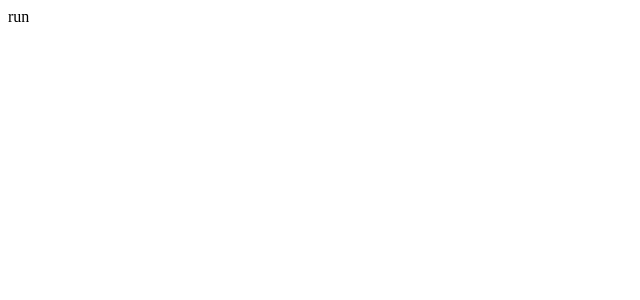
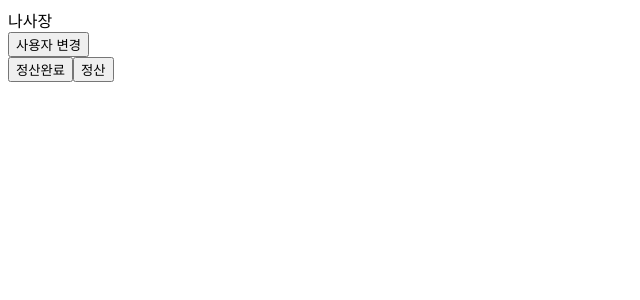
Before and after one commit to By-hoon/playdonut-vending-machine, a React (Create React App) app: page / in a window 1280 px wide. Both pictures are taken after a click on the button "설정 완료". Shown: the top 300 px of the page, without its empty margins (0-640 px from the left). Built offline with nearby package versions, Linux system fonts and the light colour scheme.

Commit message:
feat: 사용자 변경, 필요 UI 구현

```diff
--- a/src/components/VendingMachine.js
+++ b/src/components/VendingMachine.js
@@ -1,10 +1,12 @@
 import { useState, useEffect } from "react";
+import useUsers from "../hooks/useUsers";
+import Product from "./Product";
 import ProductForm from "./ProductForm";
-import Product from "./Product";
 
 const VendingMachine = () => {
   const [step, setStep] = useState("setting");
   const [products, setProducts] = useState([]);
+  const { users, setUsers, currentUser, appear, appearChanger, userChange } = useUsers();
 
   const saveProducts = () => {
     setStep("running");
@@ -37,8 +39,16 @@ const VendingMachine = () => {
       }
       case "running": {
         return (
-          <div>run</div>
-          // 각 사용자 별 자판기 사용 기능
+          <>
+            {currentUser.name === "나사장" ? (
+              <div className="owner-menus__container">
+                <button>정산완료</button>
+                <button>정산</button>
+              </div>
+            ) : (
+              <div className="user-wallet">지갑: {currentUser.wallet}원</div>
+            )}
+          </>
         );
       }
       default:
@@ -46,7 +56,26 @@ const VendingMachine = () => {
     }
   };
 
-  return <div>{Render()}</div>;
+  return (
+    <div>
+      <div className="user__container">
+        <div className="current-user">{currentUser.name}</div>
+        <button onClick={appearChanger} disabled={step === "setting"}>
+          사용자 변경
+        </button>
+        {appear ? (
+          <div className="user-changer__container">
+            {users.map((user) => (
+              <div className="user-option" key={user.id} onClick={() => userChange(user)}>
+                {user.name}
+              </div>
+            ))}
+          </div>
+        ) : null}
+      </div>
+      {Render()}
+    </div>
+  );
 };
 
 export default VendingMachine;
```
Also changed, not shown: 1 other file (tests, documents, lock files or other folders).
